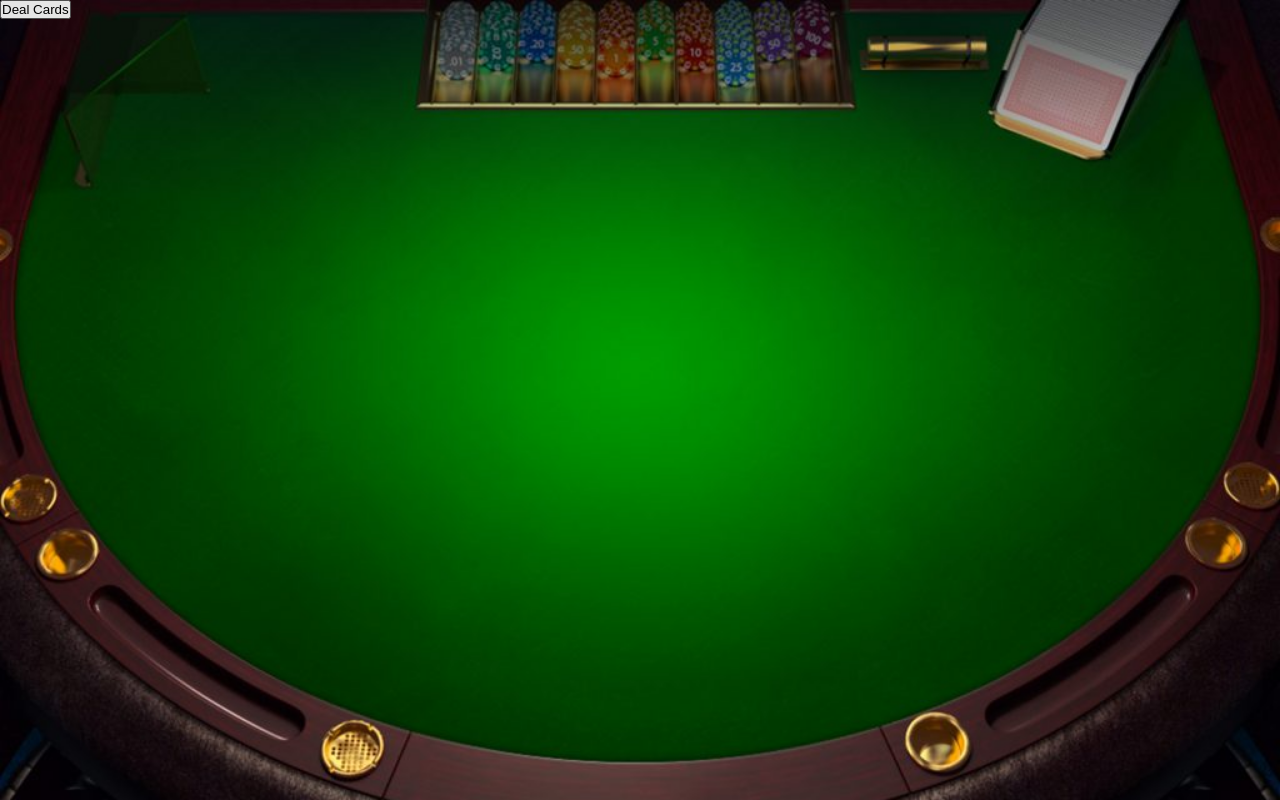
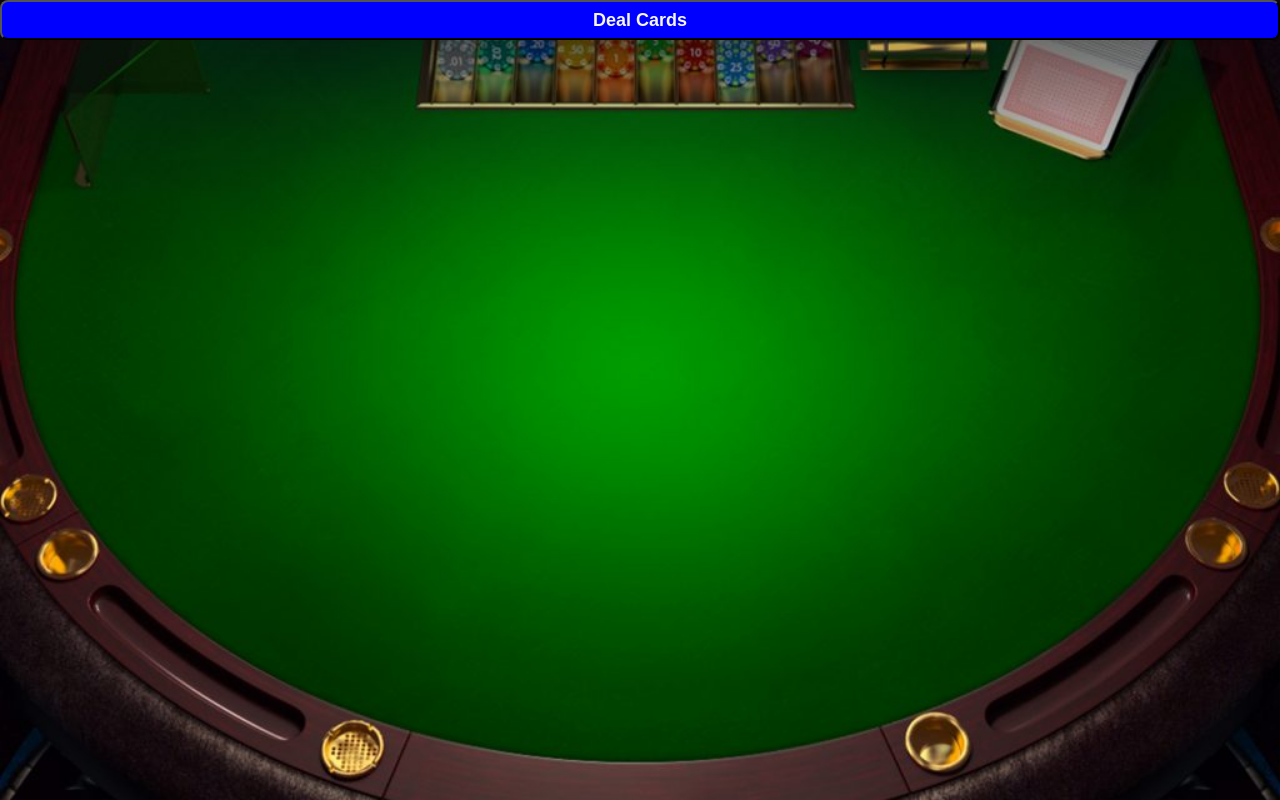
Before and after one commit to daryle-tan/hackathon-01, a Next.js app in the folder blackjack-app/: page /components/DealCardsButton in a window 1280 px wide. Built offline with nearby package versions, Linux system fonts and the light colour scheme.

Commit message:
added button styling

```diff
--- a/blackjack-app/src/styles/DealCardsButton.module.css
+++ b/blackjack-app/src/styles/DealCardsButton.module.css
@@ -1,3 +1,15 @@
 .DealCardsButton {
+    display: flex;
+    flex-direction: column;
+    justify-content: center;
+    align-items: center;
+    width: 100%;
+    height: 5vh;
+    padding: 5px;
+    border-radius: 8px;
+    background-color: blue;
+    color: whitesmoke;
+    font-weight: bold;
+    font-size: 18px;
     cursor: pointer;
 }
```
Also changed, not shown: blackjack-app/src/pages/components/WhoWon.js (+1 -9 lines), blackjack-app/src/styles/StartGameButton.module.css (+12 -0 lines).
